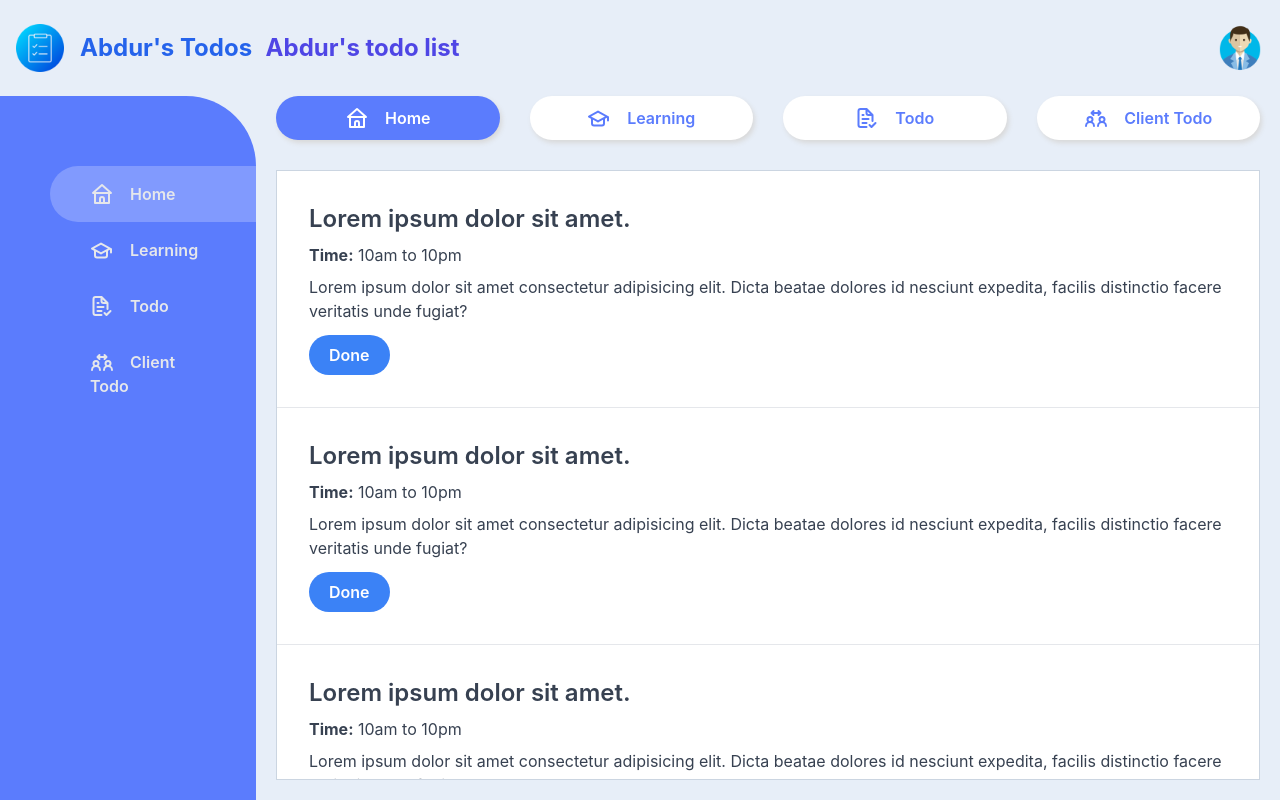
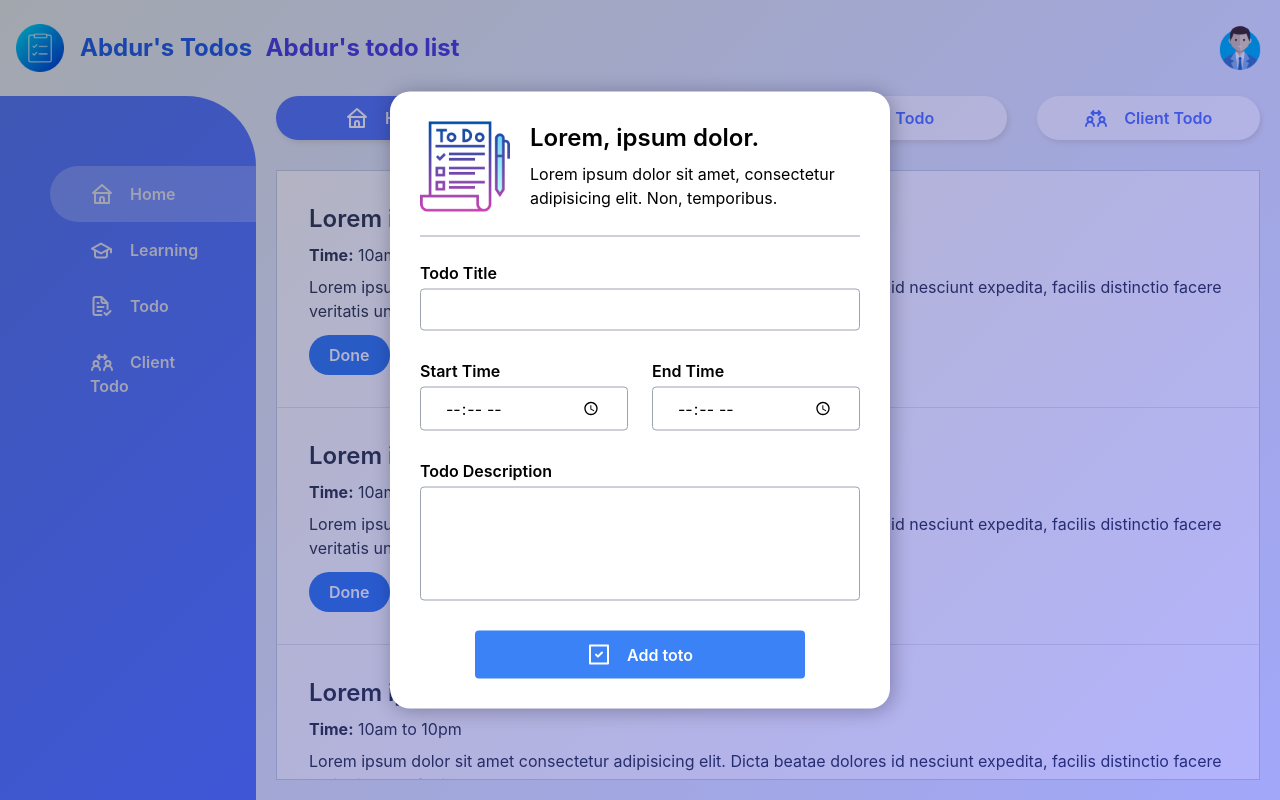
Before and after one commit to abdurrahim5g/react-todo, a React (Create React App) app: page / in a window 1280 px wide. Built offline with nearby package versions, Linux system fonts and the light colour scheme.

Commit message:
Added toto popup

```diff
--- /dev/null
+++ b/src/components/AddTodoPopup/AddTodoPopup.css
@@ -0,0 +1,24 @@
+.backdrop {
+  position: fixed;
+  left: 0;
+  right: 0;
+  top: 0;
+  bottom: 0;
+  background: linear-gradient(135deg, black, blue);
+  opacity: 0.3;
+  z-index: 9;
+}
+
+.popup-form-containe {
+  width: 500px;
+  min-height: 200px;
+  background: #fff;
+  z-index: 10;
+  position: absolute;
+  left: 50%;
+  top: 50%;
+  transform: translate(-50%, -50%);
+  border-radius: 20px;
+  padding: 30px;
+  box-shadow: 2px 2px 20px #02021f4d;
+}
--- /dev/null
+++ b/src/components/AddTodoPopup/AddTodoPopup.js
@@ -0,0 +1,64 @@
+import React from "react";
+import SingleFormItem from "../SingleFormItem/SingleFormItem";
+import "./AddTodoPopup.css";
+import checklist from "./images/check-list.png";
+import { UilCheckSquare } from "@iconscout/react-unicons";
+import { isTodoPopupShow } from "../../utility/utility";
+
+const AddTodoPopup = () => {
+  return (
+    <section className="add-todo-popup" id="addTodoPopup">
+      <div
+        id="backdrop"
+        className="backdrop"
+        onClick={() => isTodoPopupShow(false)}
+      ></div>
+      <div id="" className="popup-form-containe">
+        <header className="popup-header">
+          <div className="grid grid-cols-4 pb-6 mb-6 border-b border-gray-400 ">
+            <div className="img">
+              <img src={checklist} alt="Todo checklist" className="pr-5" />
+            </div>
+            <div className="text col-span-3">
+              <h4 className="text-2xl font-semibold mb-2">
+                Lorem, ipsum dolor.
+              </h4>
+              <p>
+                Lorem ipsum dolor sit amet, consectetur adipisicing elit. Non,
+                temporibus.
+              </p>
+            </div>
+          </div>
+        </header>
+        <div className="popupTodoForm">
+          <SingleFormItem label="Todo Title" id="todoTitle"></SingleFormItem>
+
+          <div className="grid star-end-time grid-cols-2 gap-6 my-7">
+            <SingleFormItem
+              type="time"
+              label="Start Time"
+              id="startTime"
+            ></SingleFormItem>
+            <SingleFormItem
+              type="time"
+              label="End Time"
+              id="endTime"
+            ></SingleFormItem>
+          </div>
+
+          <SingleFormItem
+            type="todoDescription"
+            label="Todo Description"
+            id="todoDescription"
+          ></SingleFormItem>
+
+          <button className="w-3/4 mx-auto flex bg-blue-500 py-3 px-10 rounded mt-6  text-white font-semibold items-center justify-center transition hover:bg-blue-400">
+            <UilCheckSquare className="mr-4"></UilCheckSquare> Add toto
+          </button>
+        </div>
+      </div>
+    </section>
+  );
+};
+
+export default AddTodoPopup;
--- /dev/null
+++ b/src/components/SingleFormItem/SingleFormItem.js
@@ -0,0 +1,30 @@
+import React from "react";
+
+const SingleFormItem = ({ label, type, id }) => {
+  const currentType = type ? type : "text";
+  return (
+    <div className="single-form-item">
+      <label htmlFor={id} className="font-semibold block mb-1">
+        {label}
+      </label>
+      {currentType !== "todoDescription" && (
+        <input
+          type={currentType}
+          id={id}
+          className="border border-gray-400 outline-none py-2 px-6 rounded w-full"
+        />
+      )}
+      {currentType === "todoDescription" && (
+        <textarea
+          name=""
+          className="border border-gray-400 outline-none py-2 px-6 rounded w-full resize-none"
+          id={id}
+          cols="30"
+          rows="4"
+        ></textarea>
+      )}
+    </div>
+  );
+};
+
+export default SingleFormItem;
--- a/src/layouts/Main/Main.js
+++ b/src/layouts/Main/Main.js
@@ -1,5 +1,6 @@
 import React from "react";
 import { Outlet } from "react-router-dom";
+import AddTodoPopup from "../../components/AddTodoPopup/AddTodoPopup";
 import Header from "../../components/Header/Header";
 import Navbar from "../../components/Navbar/Navbar";
 import Sidebar from "../../components/Sidebar/Sidebar";
@@ -22,6 +23,7 @@ const Main = () => {
                 <Navbar></Navbar>
               </div>
               <Outlet></Outlet>
+              <AddTodoPopup></AddTodoPopup>
             </div>
           </div>
         </div>
--- /dev/null
+++ b/src/utility/utility.js
@@ -0,0 +1,9 @@
+const isTodoPopupShow = (boolean = false) => {
+  const popup = document.getElementById("addTodoPopup");
+  !boolean && popup.classList.add("hidden");
+  boolean && popup.classList.remove("hidden");
+
+  console.log(boolean);
+};
+
+export { isTodoPopupShow };
```
Also changed, not shown: src/components/AddTodoPopup/images/check-list.png (added), src/components/AddTodoPopup/images/to-do.png (added), src/components/SingleFormItem/SingleFormItem.css (added).
